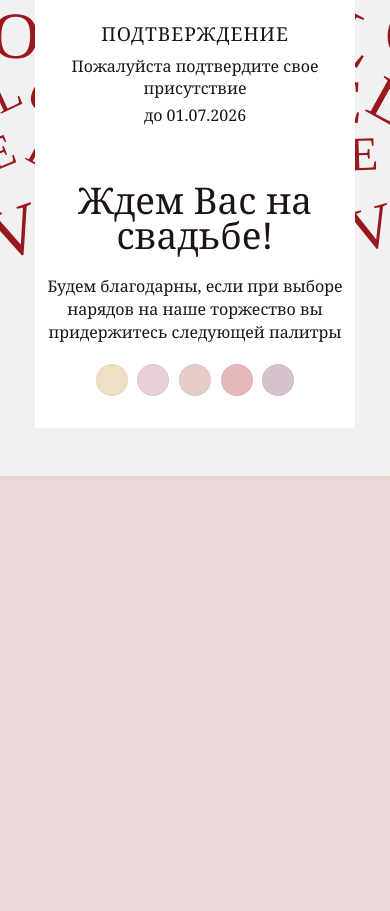
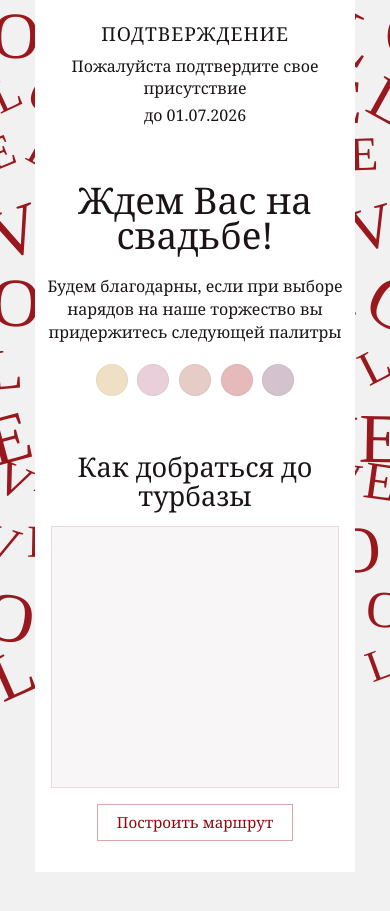
Before and after one commit to pridefulR/weddingMeAndNastya, a website built with Vite: page index.html in a window 390 px wide. Shown: the part 2265-3176 px from the top of the page. Before the commit the page ends 2741 px from the top, so only its background shows below. Built offline with nearby package versions, Linux system fonts and the light colour scheme.

Commit message:
feat: add Yandex map section and responsive fixed iframe width

```diff
--- a/src/main.ts
+++ b/src/main.ts
@@ -8,6 +8,13 @@ type CountdownParts = {
 };
 
 const TARGET_DATE_ISO = "2026-07-24T16:00:00+04:00";
+const MAP_WIDGET_BASE_SRC =
+  "https://yandex.ru/map-widget/v1/?um=constructor%3A96eb685c041cf644d62b12a6ea9690f08f4bd3d117365123f13948b235423827&source=constructor";
+const ROUTE_LINK =
+  "https://yandex.ru/maps/?rtext=~54.460823%2C48.755921&z=15";
+const MAP_BREAKPOINT_DESKTOP = 768;
+const MAP_WIDTH_MOBILE = 320;
+const MAP_WIDTH_DESKTOP = 620;
 const INVITE_LETTERS = ["L", "O", "V", "E"] as const;
 const HORIZONTAL_GAP_MIN = 0;
 const HORIZONTAL_GAP_MAX = 15;
@@ -142,6 +149,29 @@ app.innerHTML = `
             </div>
           </div>
         </section>
+
+        <section class="location-map" aria-label="Как добраться до турбазы">
+          <div class="love-card location-map__content">
+            <h2 class="location-map__title">Как добраться до турбазы</h2>
+            <div class="location-map__frame-wrap">
+              <iframe
+                class="location-map__frame"
+                src="about:blank"
+                title="Карта места проведения свадьбы"
+                loading="lazy"
+                referrerpolicy="no-referrer-when-downgrade"
+              ></iframe>
+            </div>
+            <a
+              class="location-map__route"
+              href="${ROUTE_LINK}"
+              target="_blank"
+              rel="noopener noreferrer"
+            >
+              Построить маршрут
+            </a>
+          </div>
+        </section>
       </div>
     </section>
   </main>
@@ -152,6 +182,7 @@ const hoursNode = document.querySelector<HTMLElement>("#hours");
 const minutesNode = document.querySelector<HTMLElement>("#minutes");
 const secondsNode = document.querySelector<HTMLElement>("#seconds");
 const invitePatternNode = document.querySelector<HTMLElement>("#invitePattern");
+const mapFrameNode = document.querySelector<HTMLIFrameElement>(".location-map__frame");
 
 if (!daysNode || !hoursNode || !minutesNode || !secondsNode) {
   throw new Error("Countdown nodes are missing");
@@ -174,6 +205,33 @@ const formatValue = (value: number): string => value.toString().padStart(2, "0")
 
 const randomInt = (min: number, max: number): number => {
   return Math.floor(Math.random() * (max - min + 1)) + min;
+};
+
+const getMapWidthByViewport = (): number => {
+  return window.innerWidth >= MAP_BREAKPOINT_DESKTOP ? MAP_WIDTH_DESKTOP : MAP_WIDTH_MOBILE;
+};
+
+const buildMapWidgetSrc = (width: number): string => {
+  const mapUrl = new URL(MAP_WIDGET_BASE_SRC);
+  mapUrl.searchParams.set("width", String(width));
+  return mapUrl.toString();
+};
+
+let activeMapWidth: number | undefined;
+
+const updateMapWidgetSrc = (): void => {
+  if (!mapFrameNode) {
+    return;
+  }
+
+  const nextWidth = getMapWidthByViewport();
+
+  if (activeMapWidth === nextWidth) {
+    return;
+  }
+
+  mapFrameNode.src = buildMapWidgetSrc(nextWidth);
+  activeMapWidth = nextWidth;
 };
 
 const renderInvitePattern = (): void => {
@@ -239,6 +297,7 @@ renderCountdown();
 setInterval(renderCountdown, 1000);
 
 renderInvitePattern();
+updateMapWidgetSrc();
 
 let invitePatternResizeTimer: number | undefined;
 
@@ -249,5 +308,6 @@ window.addEventListener("resize", () => {
 
   invitePatternResizeTimer = window.setTimeout(() => {
     renderInvitePattern();
+    updateMapWidgetSrc();
   }, 120);
 });
--- a/src/style.css
+++ b/src/style.css
@@ -234,7 +234,8 @@ body {
 
 .invite,
 .people-confirmation,
-.palette {
+.palette,
+.location-map {
   position: relative;
   padding-top: 0;
 }
@@ -377,6 +378,49 @@ body {
   background: var(--palette-5);
 }
 
+.location-map__content {
+  padding: 1.45rem 1rem 1.9rem;
+}
+
+.location-map__title {
+  margin: 0;
+  font-size: clamp(1.7rem, 6.8vw, 2.6rem);
+  font-weight: 500;
+  line-height: 1.08;
+}
+
+.location-map__frame-wrap {
+  margin-top: 1rem;
+  border: 1px solid rgba(146, 8, 14, 0.12);
+  background: #f8f6f6;
+  overflow: hidden;
+}
+
+.location-map__frame {
+  display: block;
+  width: 100%;
+  height: 260px;
+  border: 0;
+}
+
+.location-map__route {
+  display: inline-block;
+  margin-top: 1rem;
+  padding: 0.62rem 1.15rem;
+  border: 1px solid rgba(146, 8, 14, 0.35);
+  color: var(--accent);
+  text-decoration: none;
+  font-size: clamp(0.95rem, 3.3vw, 1.1rem);
+  line-height: 1;
+  transition: background-color 160ms ease, color 160ms ease;
+}
+
+.location-map__route:hover,
+.location-map__route:focus-visible {
+  background: var(--accent);
+  color: #fff;
+}
+
 @media (min-width: 768px) {
   .love-stack {
     padding-block: 4rem;
@@ -384,7 +428,8 @@ body {
 
   .invite,
   .people-confirmation,
-  .palette {
+  .palette,
+  .location-map {
     padding-top: 0;
   }
 
@@ -404,6 +449,14 @@ body {
     padding: 2.3rem 2.8rem 2.8rem;
   }
 
+  .location-map__content {
+    padding: 2.1rem 2.2rem 2.4rem;
+  }
+
+  .location-map__frame {
+    height: 360px;
+  }
+
   .invite__glyph {
     opacity: 0.9;
   }
```
